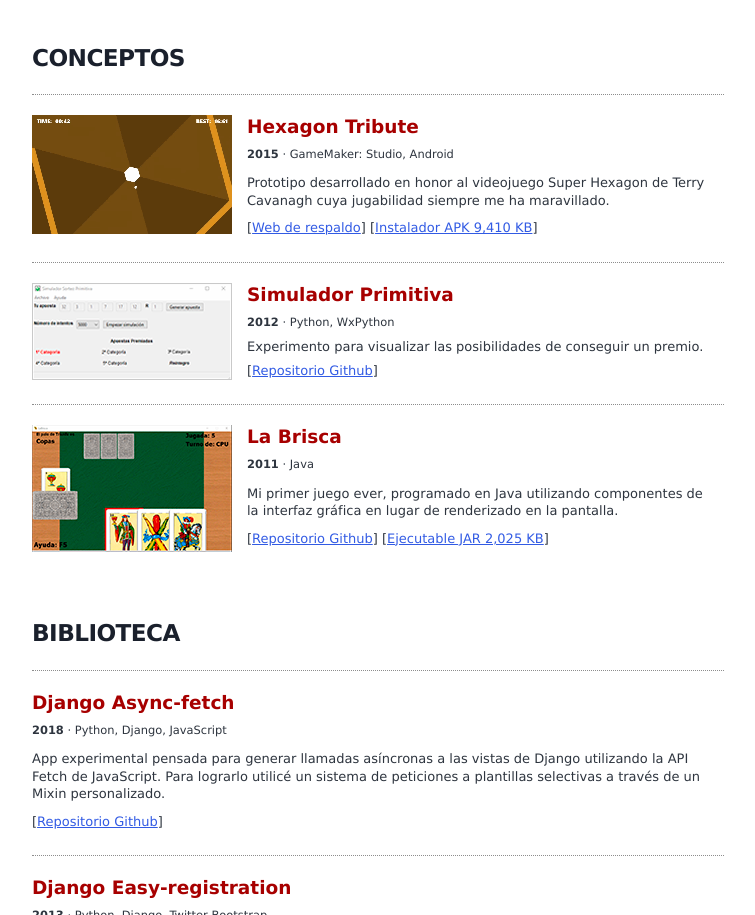
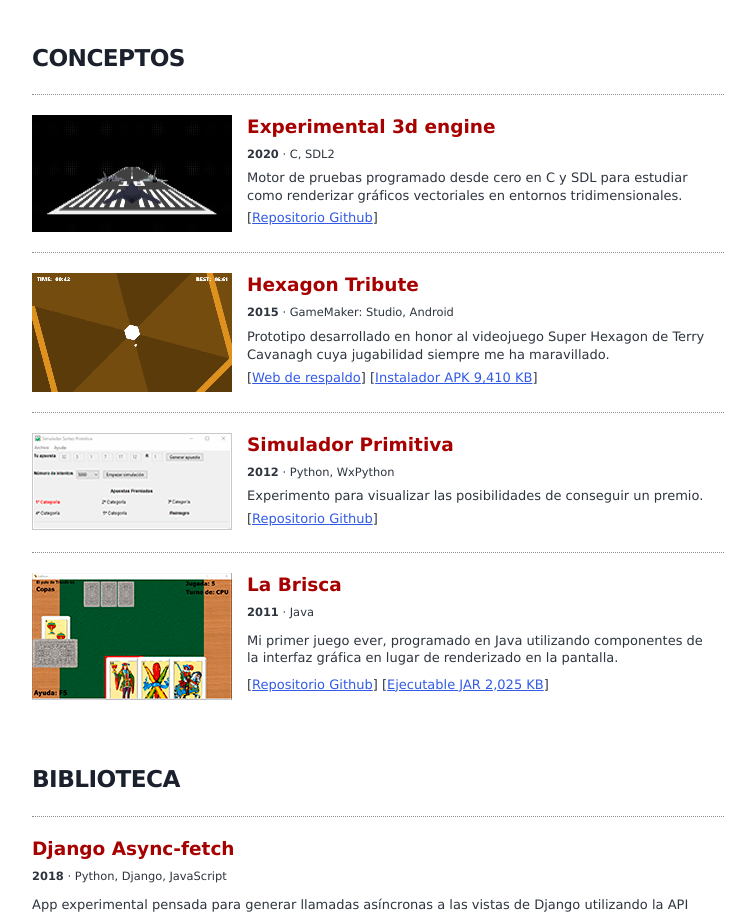
Before and after one commit to hcosta/hektor.dev, a Gatsby site: page /portafolio in a window 1280 px wide. Shown: the part 1163-2078 px from the top of the page, without its empty margins (262-1017 px from the left). Built offline with nearby package versions, Linux system fonts and the light colour scheme; Gatsby itself is replaced by a stand-in of ours.

Commit message:
added new project

```diff
--- a/src/pages/portafolio.js
+++ b/src/pages/portafolio.js
@@ -25,6 +25,9 @@ import Brisca2 from "../../content/assets/brisca.gif"
 
 import Primi1 from "../../content/assets/primi.png"
 import Primi2 from "../../content/assets/primi.gif"
+
+import Eng3d1 from "../../content/assets/eng3d.png"
+import Eng3d2 from "../../content/assets/eng3d.gif"
 
 const PortafolioPage = ({ data, location }) => {
   const siteTitle = data.site.siteMetadata.title
@@ -117,16 +120,33 @@ const PortafolioPage = ({ data, location }) => {
       <h2 style={{fontSize: '1.45em', fontWeight: '600', fontFamily:'Verdana'}}>CONCEPTOS</h2>
 
       <div className="portfolio-el" role="presentation" style={{minHeight: '150px'}}
+        onMouseEnter={e => e.currentTarget.children[0].children[0].src = Eng3d2}
+        onMouseLeave={e => e.currentTarget.children[0].children[0].src = Eng3d1}>
+        <div className="portfolio-image">
+          <img src={Eng3d1} id="Eng3d" alt="Eng3d1" style={{minHeight: '117px', maxWidth: '200px'}} />
+        </div>
+        <div className="portfolio-content">
+          <p className="title">Experimental 3d engine</p>
+          <p className="techs"><small><b>2020</b> · C, SDL2</small></p>
+          <p className="description" style={{marginTop:'-5px'}}>Motor de pruebas programado desde cero en C y SDL para estudiar como renderizar gráficos vectoriales en entornos tridimensionales.</p>
+          <p className="links" style={{marginTop:'-5px'}}>
+            [<a href="https://github.com/hcosta/3d-engine"
+                target="_blank" rel="noreferrer">Repositorio Github</a>]
+          </p>
+        </div>
+      </div>
+
+      <div className="portfolio-el" role="presentation" style={{minHeight: '150px'}}
         onMouseEnter={e => e.currentTarget.children[0].children[0].src = Hex2}
         onMouseLeave={e => e.currentTarget.children[0].children[0].src = Hex1}>
         <div className="portfolio-image">
-          <img src={Hex1} id="hex" alt="hex1" />
+          <img src={Hex1} id="e3d" alt="e3d" />
         </div>
         <div className="portfolio-content">
           <p className="title">Hexagon Tribute</p>
           <p className="techs"><small><b>2015</b> · GameMaker: Studio, Android</small></p>
-          <p className="description">Prototipo desarrollado en honor al videojuego Super Hexagon de Terry Cavanagh cuya jugabilidad siempre me ha maravillado.</p>
-          <p className="links">
+          <p className="description" style={{marginTop:'-4px'}}>Prototipo desarrollado en honor al videojuego Super Hexagon de Terry Cavanagh cuya jugabilidad siempre me ha maravillado.</p>
+          <p className="links" style={{marginTop:'-4px'}}>
             [<a href="https://apkpure.com/es/hexagon-tribute/info.hcosta.hexagon.tribute"
                 target="_blank" rel="noreferrer">Web de respaldo</a>]
             [<a href="https://apkpure.com/es/hexagon-tribute/info.hcosta.hexagon.tribute/download?from=details"
@@ -144,8 +164,8 @@ const PortafolioPage = ({ data, location }) => {
         <div className="portfolio-content">
           <p className="title">Simulador Primitiva</p>
           <p className="techs"><small><b>2012</b> · Python, WxPython</small></p>
-          <p className="description" style={{marginTop:'-4px'}}>Experimento para visualizar las posibilidades de conseguir un premio.</p>
-          <p className="links" style={{marginTop:'-4px'}}>
+          <p className="description" style={{marginTop:'-5px'}}>Experimento para visualizar las posibilidades de conseguir un premio.</p>
+          <p className="links" style={{marginTop:'-5px'}}>
             [<a href="https://github.com/hcosta/primitiva-python"
                 target="_blank" rel="noreferrer">Repositorio Github</a>]
           </p>
@@ -161,8 +181,8 @@ const PortafolioPage = ({ data, location }) => {
         <div className="portfolio-content">
           <p className="title">La Brisca</p>
           <p className="techs"><small><b>2011</b> · Java</small></p>
-          <p className="description">Mi primer juego ever, programado en Java utilizando componentes de la interfaz gráfica en lugar de renderizado en la pantalla.</p>
-          <p className="links">
+          <p className="description" style={{marginTop:'-1px'}}>Mi primer juego ever, programado en Java utilizando componentes de la interfaz gráfica en lugar de renderizado en la pantalla.</p>
+          <p className="links" style={{marginTop:'-1px'}}>
             [<a href="https://github.com/hcosta/la-brisca"
                 target="_blank" rel="noreferrer">Repositorio Github</a>]
             [<a href="https://github.com/hcosta/la-brisca/raw/master/bin/LaBrisca.jar"
```
Also changed, not shown: content/assets/eng3d.gif (added), content/assets/eng3d.png (added).
